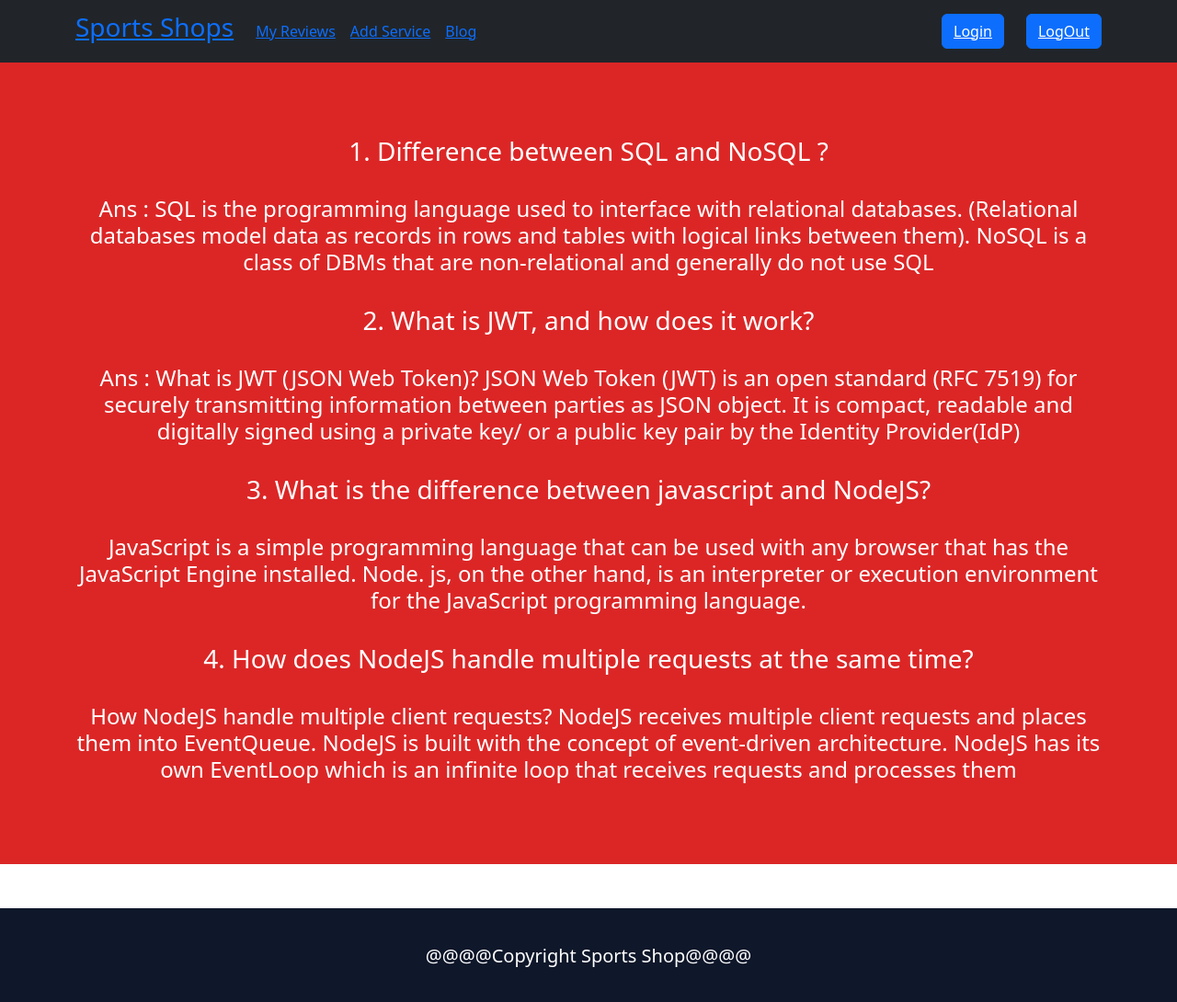
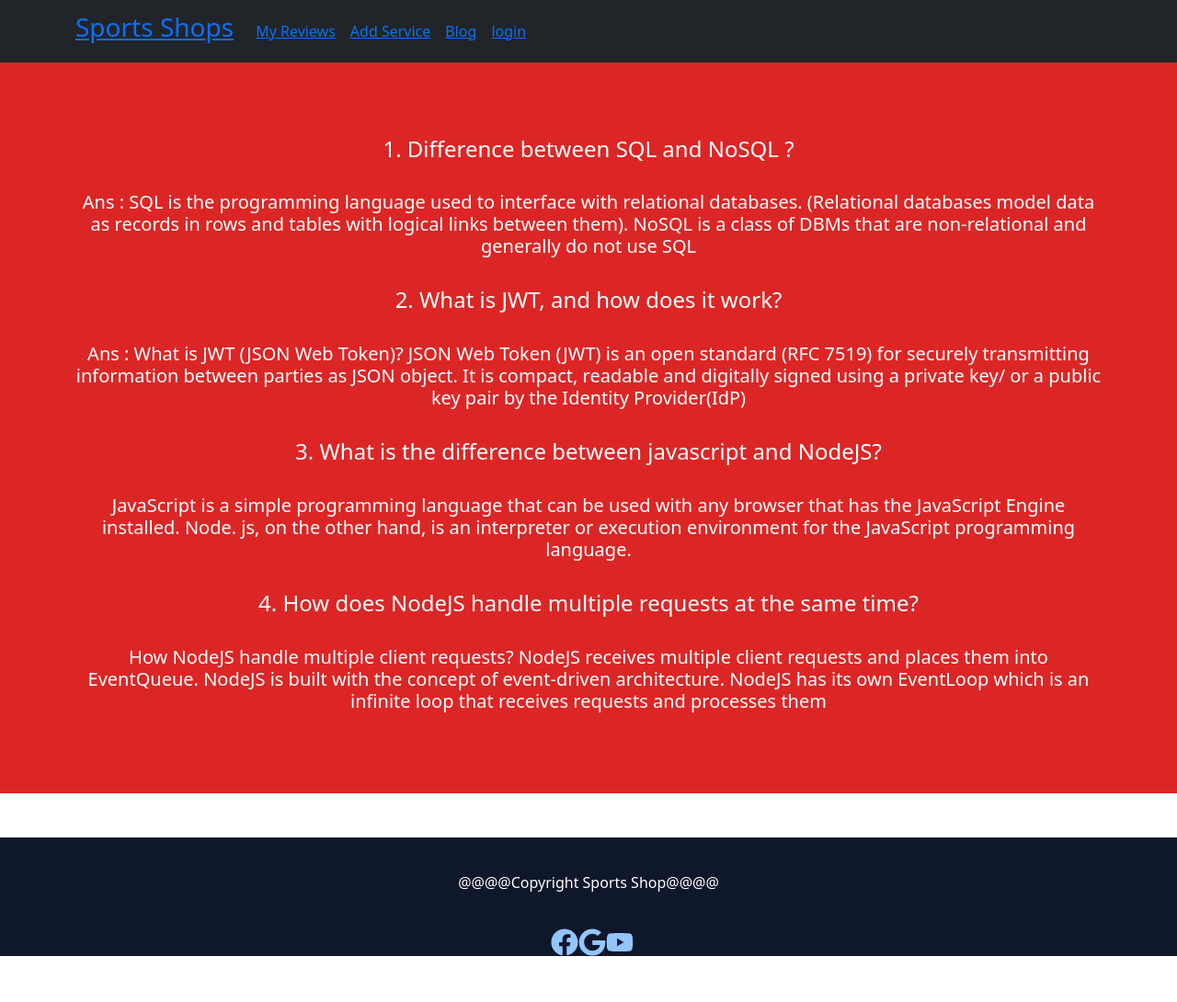
Before and after one commit to chamokbarmon/Service-Review-Project, a React (Create React App) app: page /blog in a window 1280 px wide. Shown: the whole page at 92% size. After the commit the page ends 1040 px from the top, so only its background shows below. Built offline with nearby package versions, Linux system fonts and the light colour scheme; no server answers.

Commit message:
'commit-one'

```diff
--- a/src/Componend/Blog/Blog.js
+++ b/src/Componend/Blog/Blog.js
@@ -4,17 +4,17 @@ const Blog = () => {
     return (
         <div className='bg-red-600 text-white p-20'>
 
-        <h3>1. Difference between SQL and NoSQL ?</h3> <br />
-        <h4> Ans : SQL is the programming language used to interface with relational databases. (Relational databases model data as records in rows and tables with logical links between them). NoSQL is a class of DBMs that are non-relational and generally do not use SQL</h4>
+        <h4>1. Difference between SQL and NoSQL ?</h4> <br />
+        <h5> Ans : SQL is the programming language used to interface with relational databases. (Relational databases model data as records in rows and tables with logical links between them). NoSQL is a class of DBMs that are non-relational and generally do not use SQL</h5>
           <br />
-         <h3>2. What is JWT, and how does it work?</h3> <br />
-          <h4>Ans : What is JWT (JSON Web Token)? JSON Web Token (JWT) is an open standard (RFC 7519) for securely transmitting information between parties as JSON object. It is compact, readable and digitally signed using a private key/ or a public key pair by the Identity Provider(IdP)</h4>
+         <h4>2. What is JWT, and how does it work?</h4> <br />
+          <h5>Ans : What is JWT (JSON Web Token)? JSON Web Token (JWT) is an open standard (RFC 7519) for securely transmitting information between parties as JSON object. It is compact, readable and digitally signed using a private key/ or a public key pair by the Identity Provider(IdP)</h5>
            <br />
-           <h3>3. What is the difference between javascript and NodeJS?</h3> <br />
-           <h4>JavaScript is a simple programming language that can be used with any browser that has the JavaScript Engine installed. Node. js, on the other hand, is an interpreter or execution environment for the JavaScript programming language.</h4>
+           <h4>3. What is the difference between javascript and NodeJS?</h4> <br />
+           <h5>JavaScript is a simple programming language that can be used with any browser that has the JavaScript Engine installed. Node. js, on the other hand, is an interpreter or execution environment for the JavaScript programming language.</h5>
            <br />
-           <h3>4. How does NodeJS handle multiple requests at the same time?</h3> <br />
-           <h4>How NodeJS handle multiple client requests? NodeJS receives multiple client requests and places them into EventQueue. NodeJS is built with the concept of event-driven architecture. NodeJS has its own EventLoop which is an infinite loop that receives requests and processes them</h4>
+           <h4>4. How does NodeJS handle multiple requests at the same time?</h4> <br />
+           <h5>How NodeJS handle multiple client requests? NodeJS receives multiple client requests and places them into EventQueue. NodeJS is built with the concept of event-driven architecture. NodeJS has its own EventLoop which is an infinite loop that receives requests and processes them</h5>
         </div>
     );
 };
--- a/src/Componend/Details/Details.js
+++ b/src/Componend/Details/Details.js
@@ -8,9 +8,6 @@ const Details = () => {
         <div className='bg-blue-900 text-white p-5'>
             {description}
 
-             <br /> <br />
-
-            <Button className='btn btn-primary'><Link to={`/review/${_id}`} className='text-white'>Review Section</Link></Button>
         </div>
     );
 };
--- a/src/Componend/Footer/Footer.js
+++ b/src/Componend/Footer/Footer.js
@@ -1,19 +1,16 @@
 import React from 'react';
+import {FaFacebook,FaGoogle,FaYoutube} from 'react-icons/fa'
 
 const Footer = () => {
     return (
-
-
   <div class="card-body  bg-slate-900 text-white text-center mt-5 ">
-    <h5 class="card-title p-10">@@@@Copyright Sports Shop@@@@ </h5>
-
-
-
-
+    <h6 class="card-title p-10">@@@@Copyright Sports Shop@@@@ </h6>
+    <div className='d-flex text-center align-middle justify-center text-3xl text-blue-300'>
+    <FaFacebook className='ms-2'></FaFacebook>
+     <FaGoogle></FaGoogle>
+     <FaYoutube></FaYoutube>
+    </div>
   </div>
-
-
-
     );
 };
 
--- a/src/Componend/Headers/Headers.js
+++ b/src/Componend/Headers/Headers.js
@@ -7,11 +7,13 @@ import { AuthContext } from '../../Context/AuthProvider/AuthProvider';
 
 
 const Headers = () => {
-  const {logout} = useContext(AuthContext)
+  const {logOut,user} = useContext(AuthContext)
 
-  const signout =()=>{
-    logout('')
-  }
+  const handleSingOut = () => {
+    logOut()
+      .then(() => {})
+      .catch((error) => console.log(error));
+  };
     return (
         <Navbar collapseOnSelect expand="lg" bg="dark" variant="dark">
         <Container>
@@ -22,12 +24,30 @@ const Headers = () => {
               <Nav.Link> <Link to={`/services`}>My Reviews </Link> </Nav.Link>
               <Nav.Link ><Link to='/services'>Add Service</Link> </Nav.Link>
               <Nav.Link ><Link to='/blog'>Blog</Link> </Nav.Link>
+              <Nav.Link ><Link to='/login'>login</Link> </Nav.Link>
 
             </Nav>
-            <Nav>
-               <button className='btn btn-primary me-4'><Link to='/login' className='text-white'>Login</Link></button>
-               <button onClick={signout} className='btn btn-primary '><Link to='/logout' className='text-white'>LogOut</Link></button>
-            </Nav>
+            <div className="navbar-end">
+          <span className="mr-2 bg-slate-100 d-flex">{user?.displayName}</span>
+
+          <div>
+            {user?.photoURL ? (
+              <img className="rounded w-8 mr-2 bg-slate-100" src={user?.photoURL} alt="" />
+            ) : (
+              <p></p>
+            )}
+          </div>
+
+          <div>
+            {user?.email ? (
+              <button className="btn btn-primary" onClick={handleSingOut}>
+                Log Out
+              </button>
+            ) : (
+              <Link to="/login"></Link>
+            )}
+          </div>
+        </div>
           </Navbar.Collapse>
         </Container>
       </Navbar>
--- a/src/Componend/Services/Service.js
+++ b/src/Componend/Services/Service.js
@@ -1,7 +1,8 @@
 import React, { useEffect, useState } from 'react';
 import ServiceCard from './ServiceCard';
 import './Service.css';
-import { Col, Container, Row } from 'react-bootstrap';
+import { Button, Col, Container, Row } from 'react-bootstrap';
+import { Link } from 'react-router-dom';
 
 const Service = () => {
     const [services,SetServices]= useState([])
@@ -23,6 +24,7 @@ const Service = () => {
                       services.slice(0,3).map(ser => <ServiceCard key={ser._id} ser={ser}></ServiceCard>)
                      }
                       </div>
+                      <Button variant="primary"><Link to='/services' className='text-white mt-44'>See All </Link> </Button>
                     </Col>
                 </Row>
             </Container>
--- a/src/Componend/Services/ServiceCard.js
+++ b/src/Componend/Services/ServiceCard.js
@@ -7,10 +7,11 @@ import { PhotoProvider, PhotoView } from 'react-photo-view';
 import 'react-photo-view/dist/react-photo-view.css';
 
 const ServiceCard = ({ser}) => {
-    const {picture,name,description} = ser ;
+    const {picture,name,description,_id} = ser ;
     console.log(ser)
     return (
-       <div className='w-52 '>
+      <div>
+         <div className='w-52 '>
          <Card style={{ width: '18rem' }}>
          <figure>
 
@@ -28,10 +29,14 @@ const ServiceCard = ({ser}) => {
 
             }
           </Card.Text>
-           <Link to='/services'><Button variant="primary">See All</Button></Link>
+           <Link to={`/review/${_id}`}><Button className='me-3' variant="primary">Details</Button></Link>
+
         </Card.Body>
       </Card>
+
        </div>
+
+      </div>
     );
 };
 
--- a/src/Componend/Services/ServicesCard.js
+++ b/src/Componend/Services/ServicesCard.js
@@ -26,7 +26,7 @@ const ServicesCard = ({ser}) => {
 
             }
           </Card.Text>
-           <Link to={`/services/${_id}`}><Button variant="primary">Details</Button></Link>
+           <Link to={`/review/${_id}`}><Button variant="primary">Details</Button></Link>
         </Card.Body>
       </Card>
        </div>
```
Also changed, not shown: src/Componend/picture/256x256bb.jpg (added), src/Componend/picture/312607890_171865278772191_2890520180413305072_n.jpg (added).
